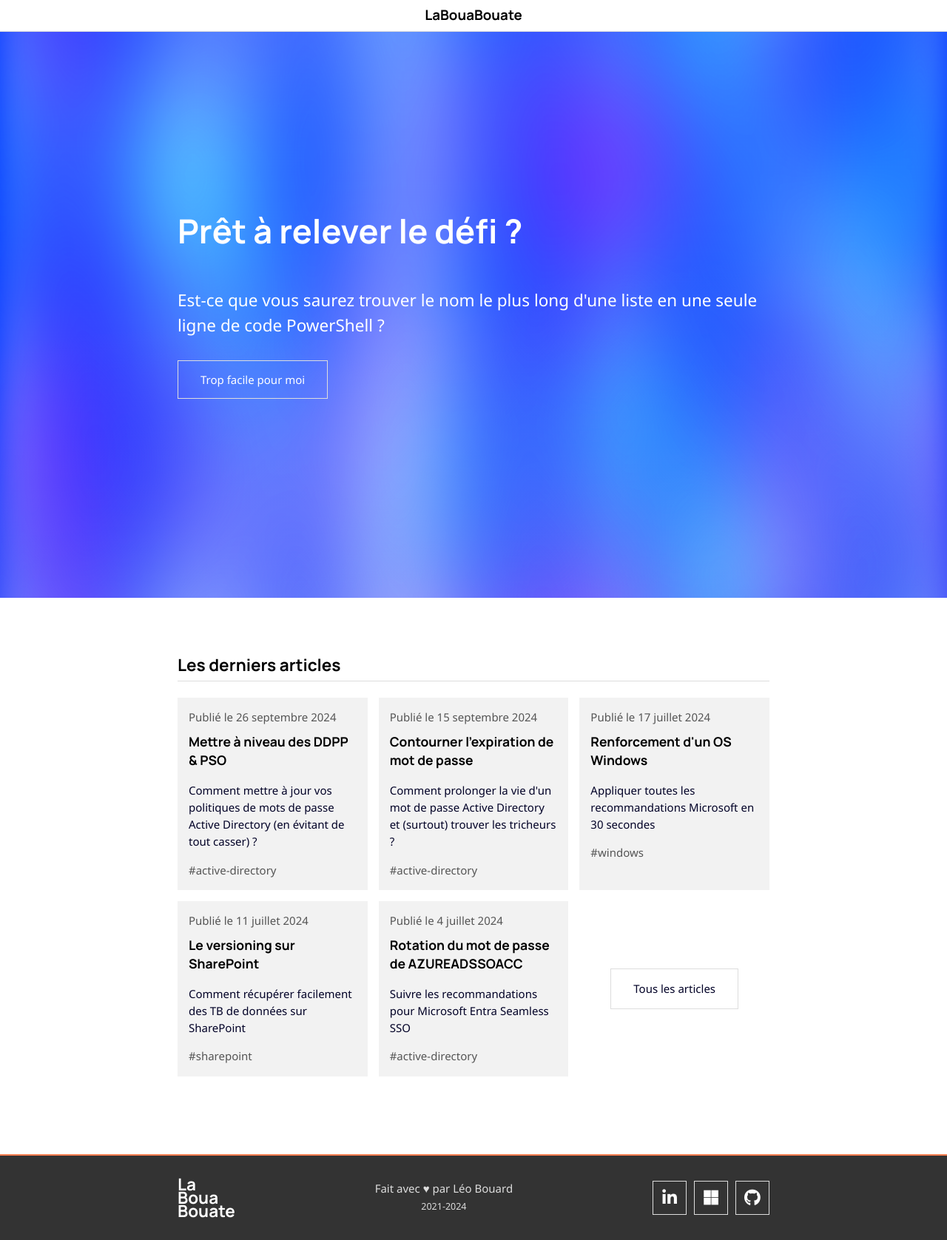
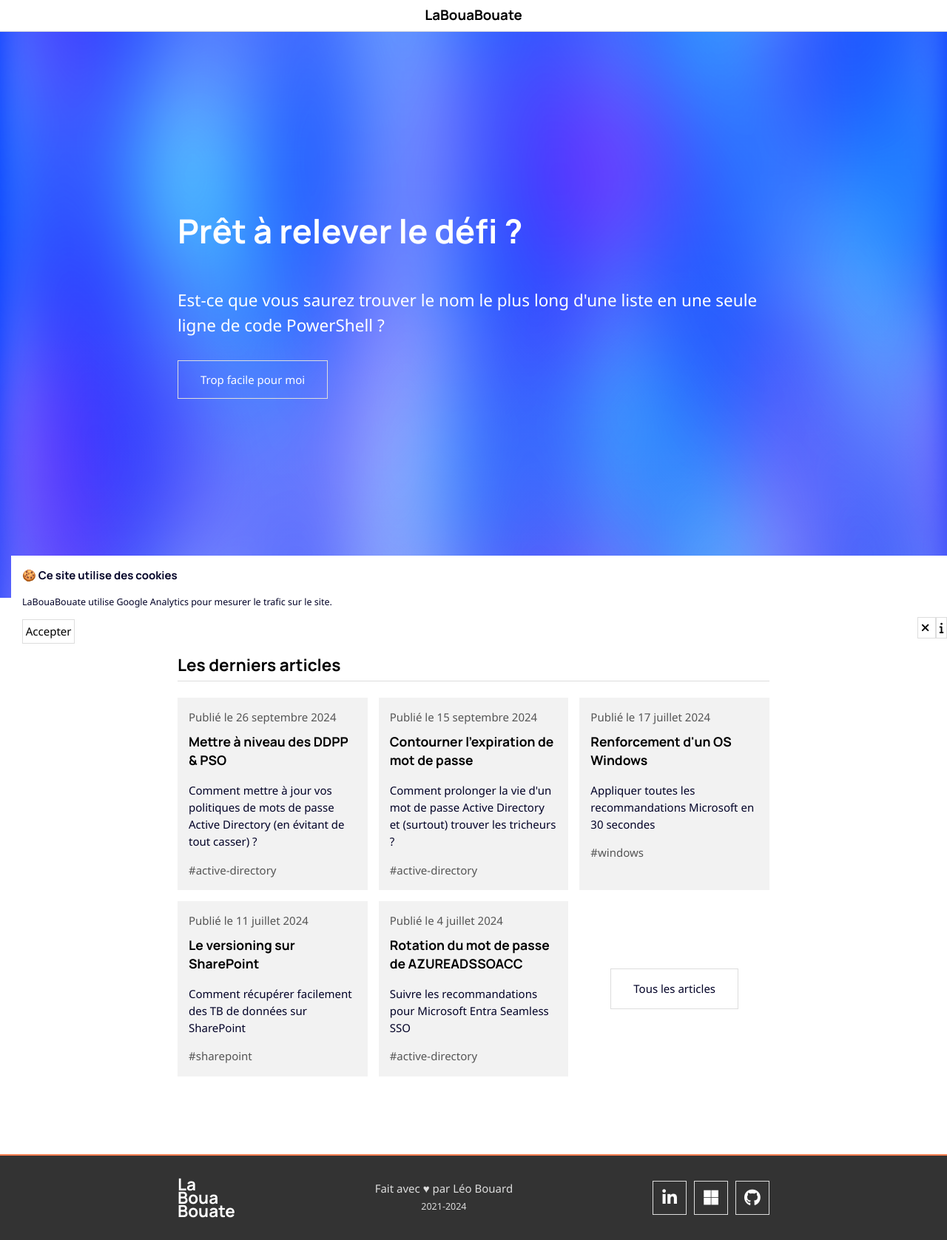
Before and after one commit to leobouard/leobouard.github.io, a Jekyll site: the page built from _pages/index.html, in a window 1280 px wide. Shown: the whole page at 74% size. Built offline with Jekyll 4.4.1, drawn with Linux system fonts in a browser that asks for light colours; nearby versions of some CDN libraries; some web fonts are replaced.

Commit message:
Update cookies.scss

```diff
--- a/_sass/cookies.scss
+++ b/_sass/cookies.scss
@@ -5,15 +5,12 @@
     justify-content: center;
     width: 100%;
     padding: 1em;
+    bottom: 0;
 }
 
 div.cookies {
     background: #fff;
     padding: 1em;
-    max-width: 800px;
-    width: -moz-available;
-    width: -webkit-fill-available;
-    width: fill-available;
 }
 
 div.cookies span {
```
